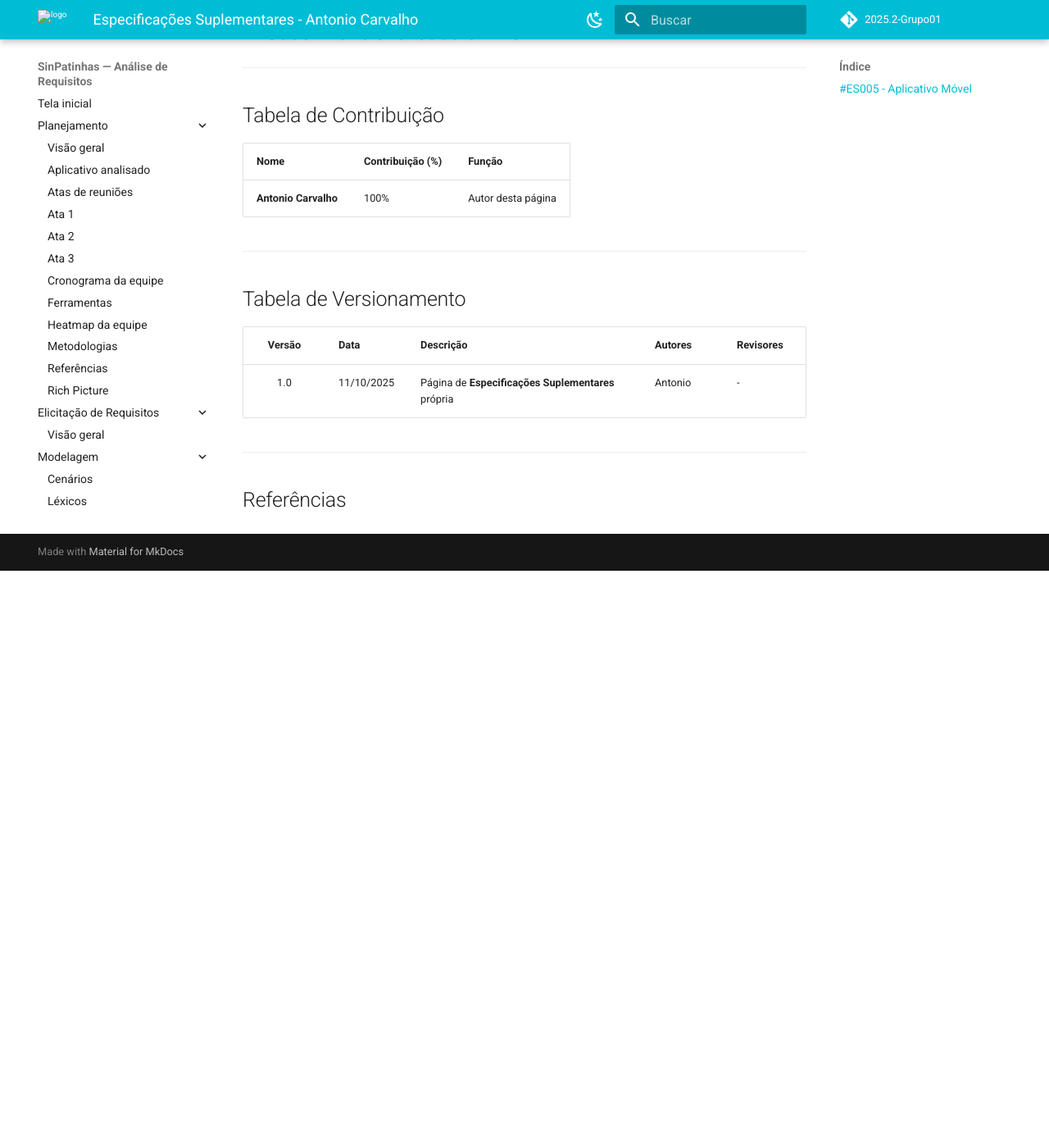
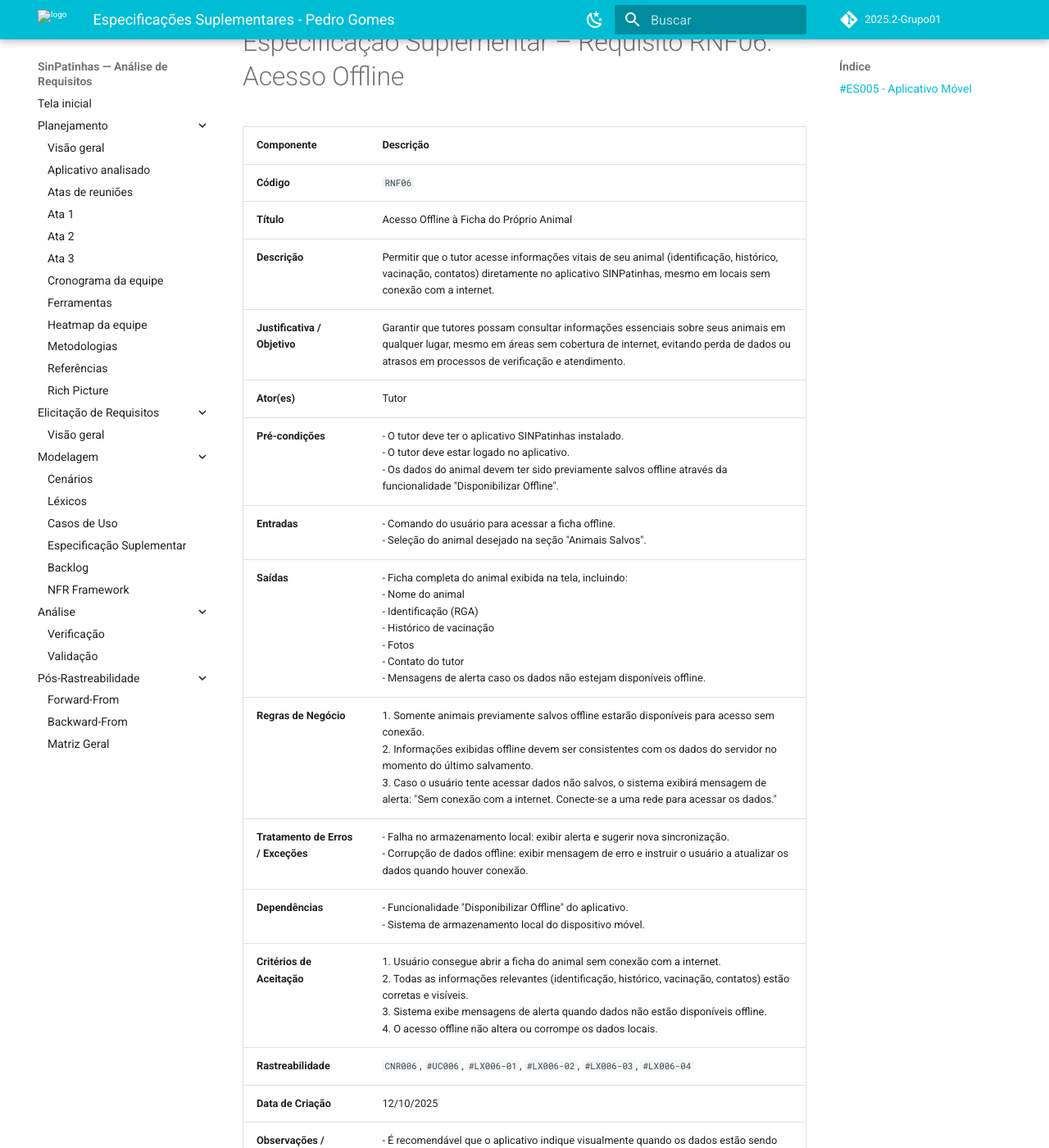
Before and after one commit to Requisitos-de-Software/2025.2-SinPatinhas, an MkDocs documentation site: the page built from docs/modelagem/gravacoes/pedro/especificacao.md, in a window 1280 px wide and 1400 px high, scrolled down 2120 px. Shown: the whole window at 82% size. Built offline with MkDocs 1.6.1 and Material for MkDocs 9.7.7, drawn with Linux system fonts in a browser that asks for light colours; comment, search, counter and statistics services are not loaded; before the commit the page ends 2816 px from its top, so only the background shows below that; some of the changed text lies outside the part shown.

Commit message:
Correções

```diff
--- a/docs/modelagem/gravacoes/pedro/especificacao.md
+++ b/docs/modelagem/gravacoes/pedro/especificacao.md
@@ -1,4 +1,4 @@
-# Especificações Suplementares - Antonio Carvalho
+# Especificações Suplementares - Pedro Gomes
 
 ---
 
@@ -32,13 +32,34 @@
 | **Observações / Comentários** | - Recomenda-se o uso de arquitetura **MVVM** para modularidade e testes.<br>- O aplicativo deve permitir atualizações automáticas de versão via loja.<br>- Implementar logs locais para auditoria de ações do agente. |
 
 ## #ES005 - Funcionalidade Offline
+
+# Especificação Suplementar – Requisito RNF06: Acesso Offline
+
+| **Componente** | **Descrição** |
+|----------------|----------------|
+| **Código** | `RNF06` |
+| **Título** | Acesso Offline à Ficha do Próprio Animal |
+| **Descrição** | Permitir que o tutor acesse informações vitais de seu animal (identificação, histórico, vacinação, contatos) diretamente no aplicativo SINPatinhas, mesmo em locais sem conexão com a internet. |
+| **Justificativa / Objetivo** | Garantir que tutores possam consultar informações essenciais sobre seus animais em qualquer lugar, mesmo em áreas sem cobertura de internet, evitando perda de dados ou atrasos em processos de verificação e atendimento. |
+| **Ator(es)** | Tutor |
+| **Pré-condições** | - O tutor deve ter o aplicativo SINPatinhas instalado.<br>- O tutor deve estar logado no aplicativo.<br>- Os dados do animal devem ter sido previamente salvos offline através da funcionalidade "Disponibilizar Offline". |
+| **Entradas** | - Comando do usuário para acessar a ficha offline.<br>- Seleção do animal desejado na seção "Animais Salvos". |
+| **Saídas** | - Ficha completa do animal exibida na tela, incluindo:<br>  - Nome do animal<br>  - Identificação (RGA)<br>  - Histórico de vacinação<br>  - Fotos<br>  - Contato do tutor<br>- Mensagens de alerta caso os dados não estejam disponíveis offline. |
+| **Regras de Negócio** | 1. Somente animais previamente salvos offline estarão disponíveis para acesso sem conexão.<br>2. Informações exibidas offline devem ser consistentes com os dados do servidor no momento do último salvamento.<br>3. Caso o usuário tente acessar dados não salvos, o sistema exibirá mensagem de alerta: "Sem conexão com a internet. Conecte-se a uma rede para acessar os dados." |
+| **Tratamento de Erros / Exceções** | - Falha no armazenamento local: exibir alerta e sugerir nova sincronização.<br>- Corrupção de dados offline: exibir mensagem de erro e instruir o usuário a atualizar os dados quando houver conexão. |
+| **Dependências** | - Funcionalidade "Disponibilizar Offline" do aplicativo.<br>- Sistema de armazenamento local do dispositivo móvel. |
+| **Critérios de Aceitação** | 1. Usuário consegue abrir a ficha do animal sem conexão com a internet.<br>2. Todas as informações relevantes (identificação, histórico, vacinação, contatos) estão corretas e visíveis.<br>3. Sistema exibe mensagens de alerta quando dados não estão disponíveis offline.<br>4. O acesso offline não altera ou corrompe os dados locais. |
+| **Rastreabilidade** | `CNR006`, `#UC006`, `#LX006-01`, `#LX006-02`, `#LX006-03`, `#LX006-04` |
+| **Data de Criação** | 12/10/2025 |
+| **Observações / Comentários** | - É recomendável que o aplicativo indique visualmente quando os dados estão sendo acessados offline.<br>- Sincronizações periódicas podem ser sugeridas para manter os dados offline atualizados. |
+
 ---
 
 ## Tabela de Contribuição
 
 | Nome | Contribuição (%) | Função |
 |------|------------------|--------|
-| **Antonio Carvalho** | 100% | Autor desta página |
+| **Pedro Gomes** | 100% | Autor desta página |
 
 ---
 
@@ -46,7 +67,7 @@
 
 | Versão | Data | Descrição | Autores | Revisores |
 |:------:|:-----------|:-------------------------------------------|:--------|:-----------|
-| 1.0 | 11/10/2025 | Página de **Especificações Suplementares** própria | Antonio | - |
+| 1.0 | 11/10/2025 | Página de **Especificações Suplementares** própria | Pedro | - |
 
 ---
 
```
Also changed, not shown: docs/modelagem/gravacoes/pedro/caso_de_uso.md (+2 -2 lines), docs/modelagem/gravacoes/pedro/cenarios.md (+1 -1 lines), docs/modelagem/gravacoes/pedro/lexicos.md (+1 -1 lines).
